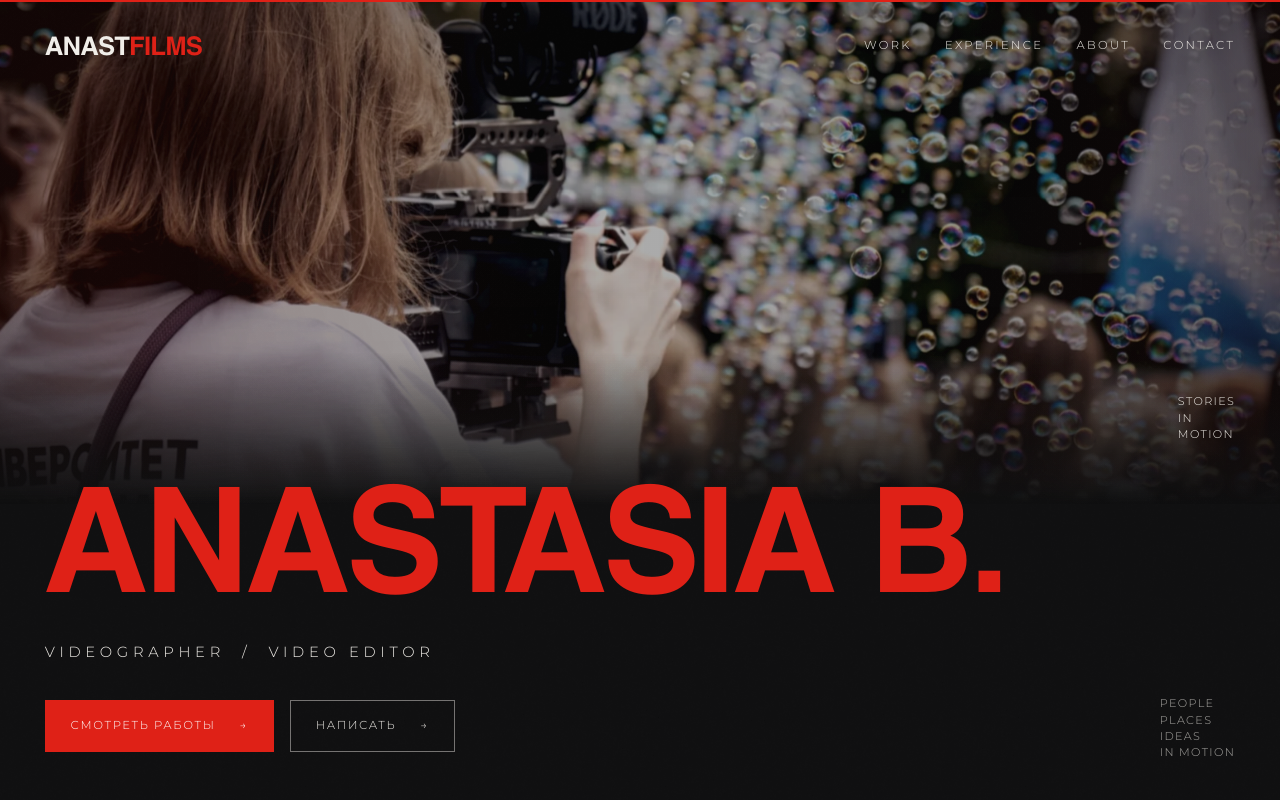
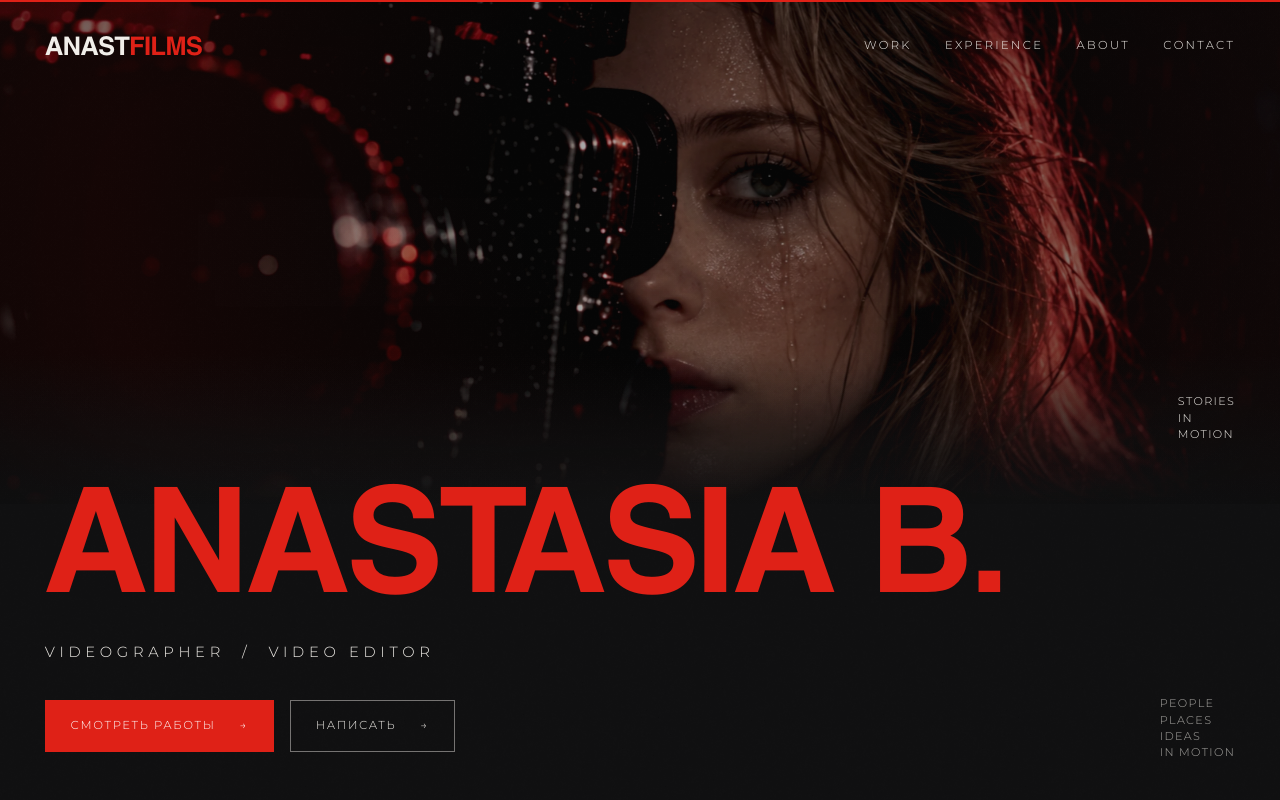
Before and after one commit to anastFILMS/portfolio, a React (Vite) app: page / in a window 1280 px wide. Shown: the top 800 px of the page. Built offline with nearby package versions, Linux system fonts and the light colour scheme; a web font is replaced by a local one.

Commit message:
Preview new camera portrait in hero

```diff
--- a/src/App.tsx
+++ b/src/App.tsx
@@ -292,7 +292,7 @@ export default function App() {
                 style={shouldDisableMotion ? undefined : { x: pointerSpringX, y: pointerSpringY }}
               >
                 <motion.img
-                  src={asset('media/about/about-shooting-bubbles.webp')}
+                  src={asset('media/about/hero-camera-portrait.webp')}
                   alt=""
                   fetchPriority="high"
                   decoding="async"
```
Also changed, not shown: public/media/about/hero-camera-portrait.webp (added).
